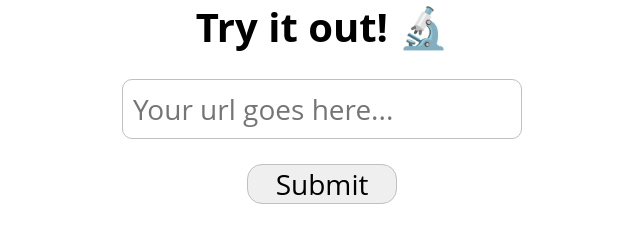
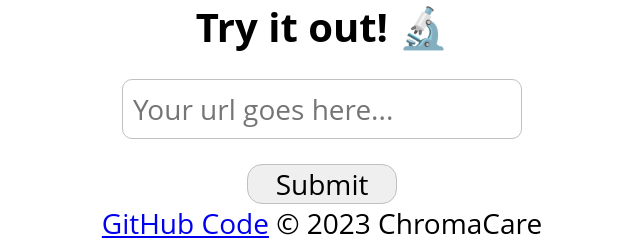
Before and after one commit to 1mpossible-code/ChromaCare, a Flask app: page / in a window 1280 px wide. Shown: the part 643-885 px from the top of the page, without its empty margins (318-958 px from the left). Before the commit the page ends 847 px from the top, so only its background shows below. Run offline with Flask 2, Linux system fonts and the light colour scheme.

Commit message:
Create footer.

```diff
--- a/app/static/style.css
+++ b/app/static/style.css
@@ -4,6 +4,10 @@
     box-sizing: border-box;
     font-family: "Open Sans", sans-serif;
     font-size: 28px;
+}
+
+footer {
+    text-align: center;
 }
 
 main {
--- a/app/templates/index.html
+++ b/app/templates/index.html
@@ -88,6 +88,11 @@
         {% endif %}
     </section>
     {% endif%}
+
+    <footer>
+        <a href="https://github.com/1mpossible-code/hacknyu">GitHub Code</a>
+        &copy; 2023 ChromaCare
+    </footer>
 </main>
 
 </body>
```
